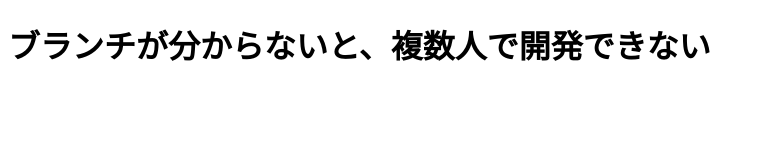
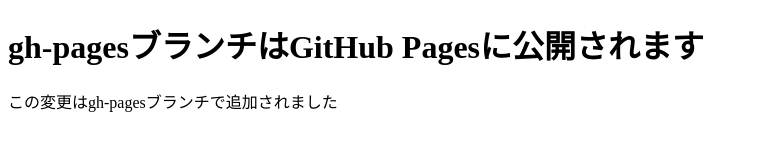
Before and after one commit to koume138/git-study2, a plain HTML site: page index.html in a window 1280 px wide. Shown: the whole page, without its empty margins (0-764 px from the left). Drawn offline with Linux system fonts and the light colour scheme.

Commit message:
gh-pagesで追加

```diff
--- a/index.html
+++ b/index.html
@@ -5,6 +5,7 @@
   <title>Gitの勉強</title>
 </head>
 <body>
-<h1>ブランチが分からないと、複数人で開発できない</h1>
+<h1>gh-pagesブランチはGitHub Pagesに公開されます</h1>
+<p>この変更はgh-pagesブランチで追加されました</p>
 </body>
 </html>
```
